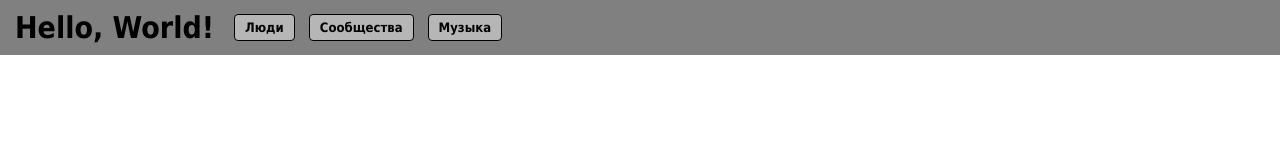
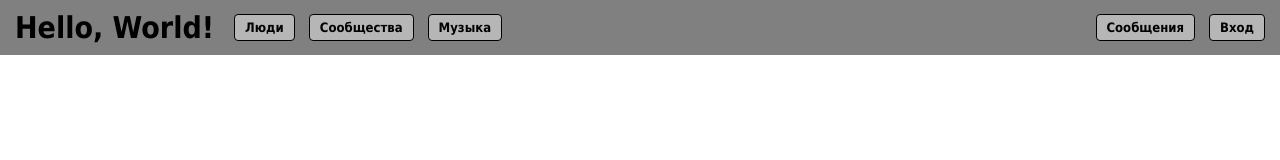
Before and after one commit to Omaroviz/Konnekt, a website: page HTML/main.html in a window 1280 px wide. Drawn offline with Linux system fonts and the light colour scheme.

Commit message:
initial commit

```diff
--- a/HTML/main.html
+++ b/HTML/main.html
@@ -11,7 +11,7 @@
 <body>
 
 <header>
-
+	<div class="header-left">
 	<div class="header-text-div">
 <p class="header-text">Hello, World!</p>
 	</div>
@@ -19,6 +19,15 @@
 		<button class="header-btn">Люди</button>
 		<button class="header-btn">Сообщества</button>
 		<button class="header-btn">Музыка</button>
+	</div>
+	</div>
+
+
+	<div class="header-right">
+	<div>
+		<button class="header-btn">Сообщения</button>
+		<button class="header-btn">Вход</button>
+	</div>
 	</div>
 </header>
 
--- a/Style/main-site.css
+++ b/Style/main-site.css
@@ -8,11 +8,12 @@
 
 
 header {
+    justify-content: space-between;
     display: flex;
     background-color: grey;
     padding: 10px 0;
     font-weight: bold;
-    align-items: center
+    align-items: center;
 }
 
 .header-text {
@@ -43,3 +44,15 @@
     border-radius: 4px;
 
 }
+
+.header-left {
+    display: flex;
+    align-items: center;
+    justify-content: left;
+}
+
+.header-right {
+    display: flex;
+    justify-content: right;
+    margin: 0 10px;
+}
```
